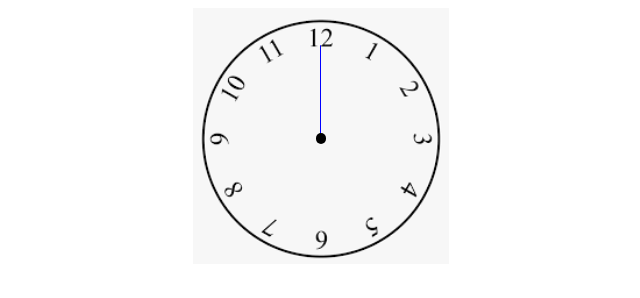
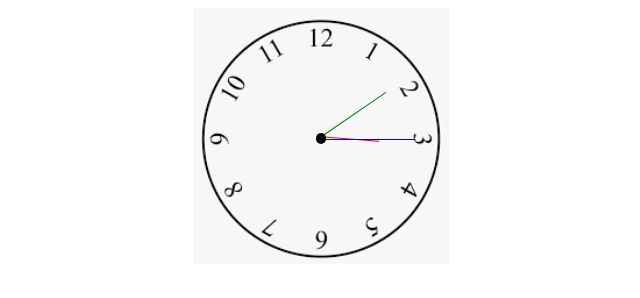
Before and after one commit to SkyWalkerPS/Analogue-Clock, a plain HTML site: page index.html in a window 1280 px wide. Shown: the whole page, without its empty margins (319-959 px from the left). Drawn offline with Linux system fonts and the light colour scheme.

Commit message:
Update index.html

```diff
--- a/index.html
+++ b/index.html
@@ -6,7 +6,7 @@
     <meta name="viewport" content="width=device-width, initial-scale=1.0">
     <title>My Clock</title>
     <link rel="stylesheet" href="style.css">
-    <!-- <script defer src="app.js"></script> -->
+    <script defer src="app.js"></script>
 </head>
 <body>
     <div id="clockContainer">
```
